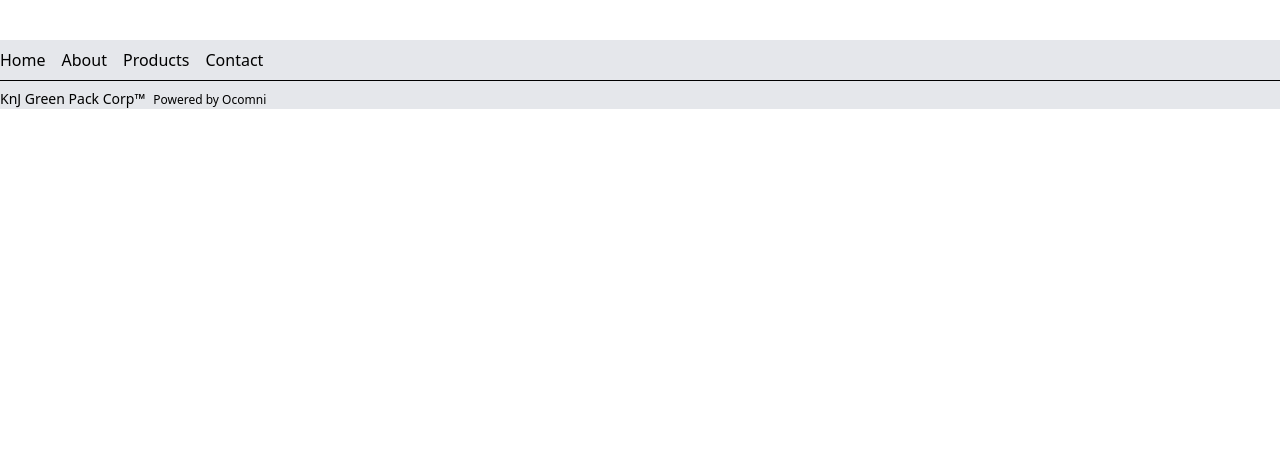
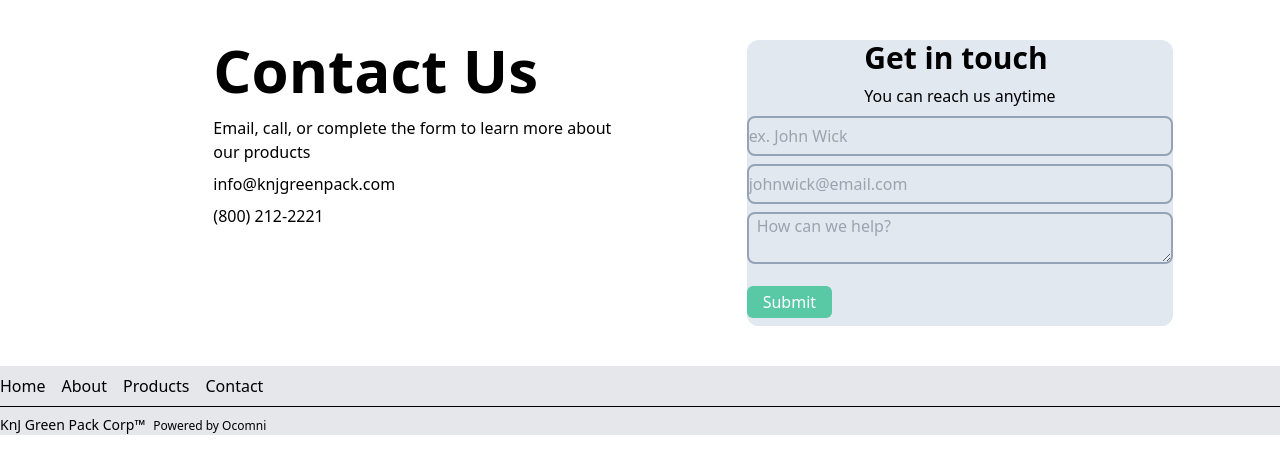
Before and after one commit to gualberto2/GreenCorp, a React (Vite) app: page /contact in a window 1280 px wide. Shown: the top 474 px of the page. Built offline with nearby package versions, Linux system fonts and the light colour scheme; a web font is replaced by a local one.

Commit message:
feat: Desktop mockup
- Add HTML & Tailwindcss for contact us mockup, will need more copy.

```diff
--- a/src/pages/Contact.jsx
+++ b/src/pages/Contact.jsx
@@ -103,6 +103,75 @@ export default function Contact() {
           </form>
         </div>
       </div>
+
+      {/* Desktop and Tablet Page */}
+      <div className="hidden lg:block md:block">
+        <div className="flex items-center w-full">
+          <div className="grid grid-cols-12 mt-10">
+            {/* Add grid cols below */}
+            <div className="col-start-3 col-end-7">
+              <h2 className="text-6xl mb-4 font-semibold">Contact Us</h2>
+              <p className="font-light mb-2">
+                Email, call, or complete the form to learn more about our
+                products
+              </p>
+              <p className="font-light mb-2">info@knjgreenpack.com</p>
+              <p className="font-light mb-2">(800) 212-2221</p>
+            </div>
+            {/* Add grid cols below */}
+            <div className="bg-slate-200 rounded-xl col-start-8 col-end-12">
+              <div className="grid grid-cols-2 grid-rows-1 place-items-center">
+                <div className="bg-slate-200 rounded-xl row-start-1 row-end-1 col-start-1 col-end-3">
+                  <h3 className="text-3xl mb-2 font-semibold">Get in touch</h3>
+                  <p className="font-light">You can reach us anytime</p>
+                </div>
+                <div className="bg-slate-200 rounded-xl row-start-2 row-end-2 col-start-1 col-end-3 w-full">
+                  <form className="bg-slate-200 rounded-xl">
+                    <div className="mt-2 mb-2 w-full">
+                      {/* First nanme */}
+                      <input
+                        className="bg-slate-200 border-2 border-slate-400 rounded-lg h-10 w-full"
+                        type="text"
+                        id="first"
+                        placeholder="ex. John Wick"
+                        required
+                      />
+                    </div>
+                    <div className="bg-slate-200 mt-2">
+                      {/* Email nanme */}
+                      <input
+                        className="bg-slate-200 border-2 border-slate-400 rounded-lg h-10 w-full"
+                        type="email"
+                        id="email"
+                        placeholder="johnwick@email.com"
+                        required
+                      />
+                    </div>
+                    <div className="mt-2">
+                      {/* Text box */}
+                      <textarea
+                        className="bg-slate-200 border-2 border-slate-400 rounded-lg px-2 h-auto w-full"
+                        type="text"
+                        id="inputBox"
+                        placeholder="How can we help?"
+                      />
+                    </div>
+                    <div>
+                      {/* Submit button */}
+                      <button
+                        type="submit"
+                        className="mt-4 mb-2 py-1 px-4 font-light text-md text-white bg-[#59c9a5] rounded-md"
+                      >
+                        Submit
+                      </button>
+                    </div>
+                  </form>
+                </div>
+              </div>
+            </div>
+          </div>
+        </div>
+      </div>
     </>
     //
   );
```
